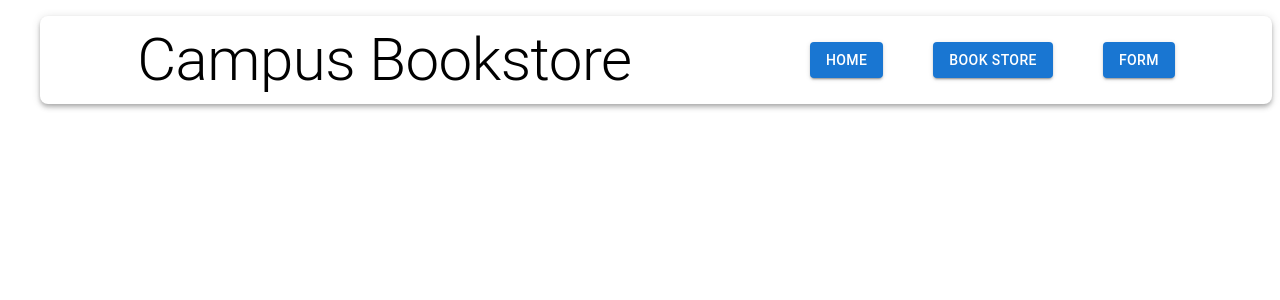
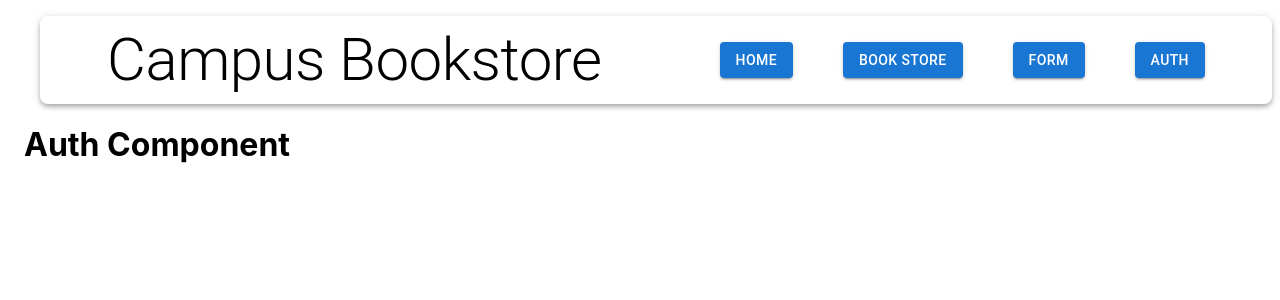
Before and after one commit to Sagarpatil1206/campus_bookstore, a React (Create React App) app in the folder books_resale/: page /auth in a window 1280 px wide. Shown: the top 300 px of the page. Built offline with nearby package versions, Linux system fonts and the light colour scheme.

Commit message:
added auth button

```diff
--- a/books_resale/src/App.js
+++ b/books_resale/src/App.js
@@ -5,6 +5,7 @@ import { Container } from '@mui/material';
 import Form from './components/Form/Form';
 import Navbar from './components/Navbar/Navbar';
 import LandingPage from './components/LandingPage/LandingPage';
+import Auth from './components/Auth/Auth';
 
 function App() {
 
@@ -16,6 +17,7 @@ function App() {
           <Route path='/' element={<LandingPage/>}></Route>
           <Route path='/books' index element={<Home/>}></Route>
           <Route path='/form' element={<Form/>}></Route>
+          <Route path='/auth' element={<Auth/>}></Route>
         </Routes>
       </Container>
     </BrowserRouter>
--- /dev/null
+++ b/books_resale/src/components/Auth/Auth.js
@@ -0,0 +1,11 @@
+import React from 'react';
+
+const Auth = () => {
+  return (
+    <div>
+      <h1>Auth Component</h1>
+    </div>
+  );
+};
+
+export default Auth;
--- a/books_resale/src/components/Navbar/Navbar.js
+++ b/books_resale/src/components/Navbar/Navbar.js
@@ -11,6 +11,7 @@ const Navbar = () => {
       <Button color='primary' variant='contained' onClick={()=>{navigate('/')}}> Home</Button>
       <Button color='primary' variant='contained' onClick={()=>{navigate('/books')}}> Book Store</Button>
       <Button color='primary' variant='contained' onClick={()=>{navigate('/form')}}> Form</Button>
+      <Button color='primary' variant='contained' onClick={()=>{navigate('/auth')}}> Auth</Button>
       </div>
     </AppBar>
   );
```
Also changed, not shown: books_resale/src/components/Auth/Auth.css (added).
